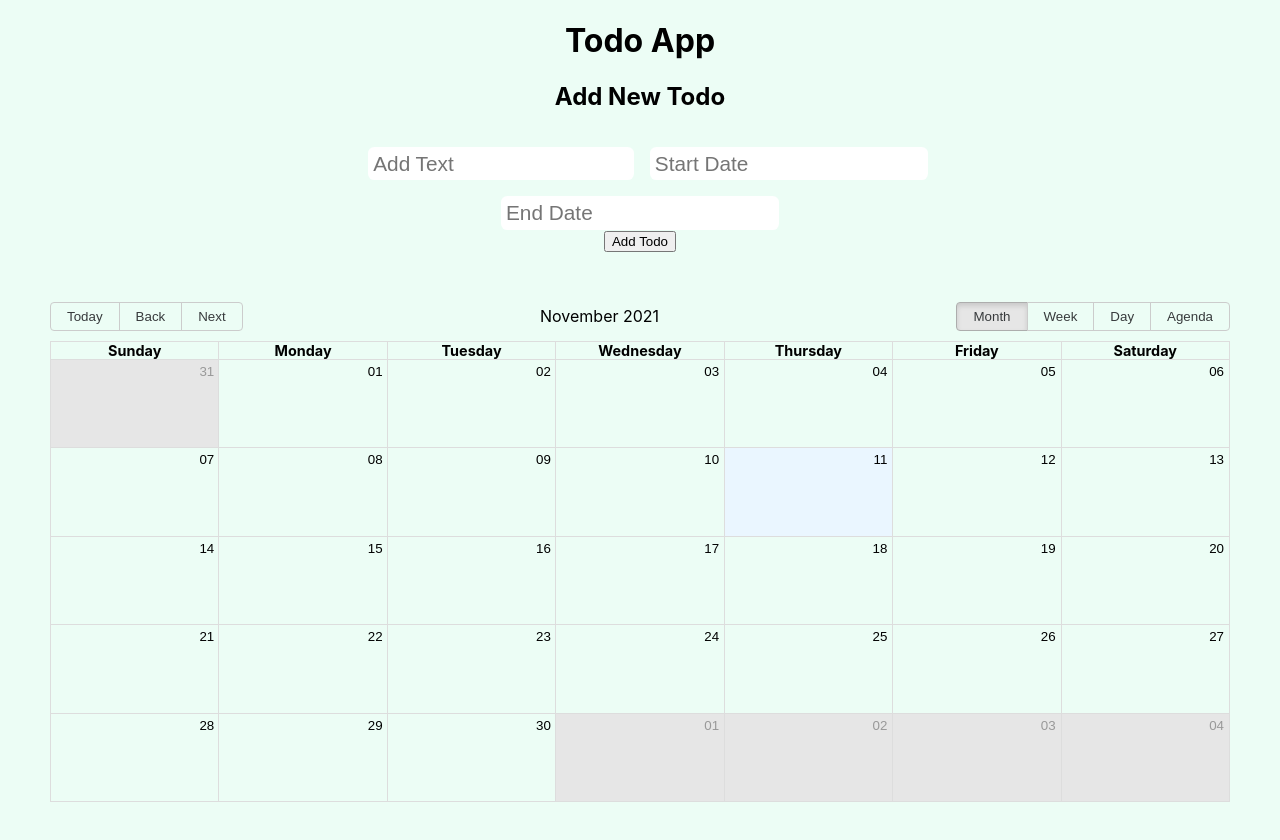
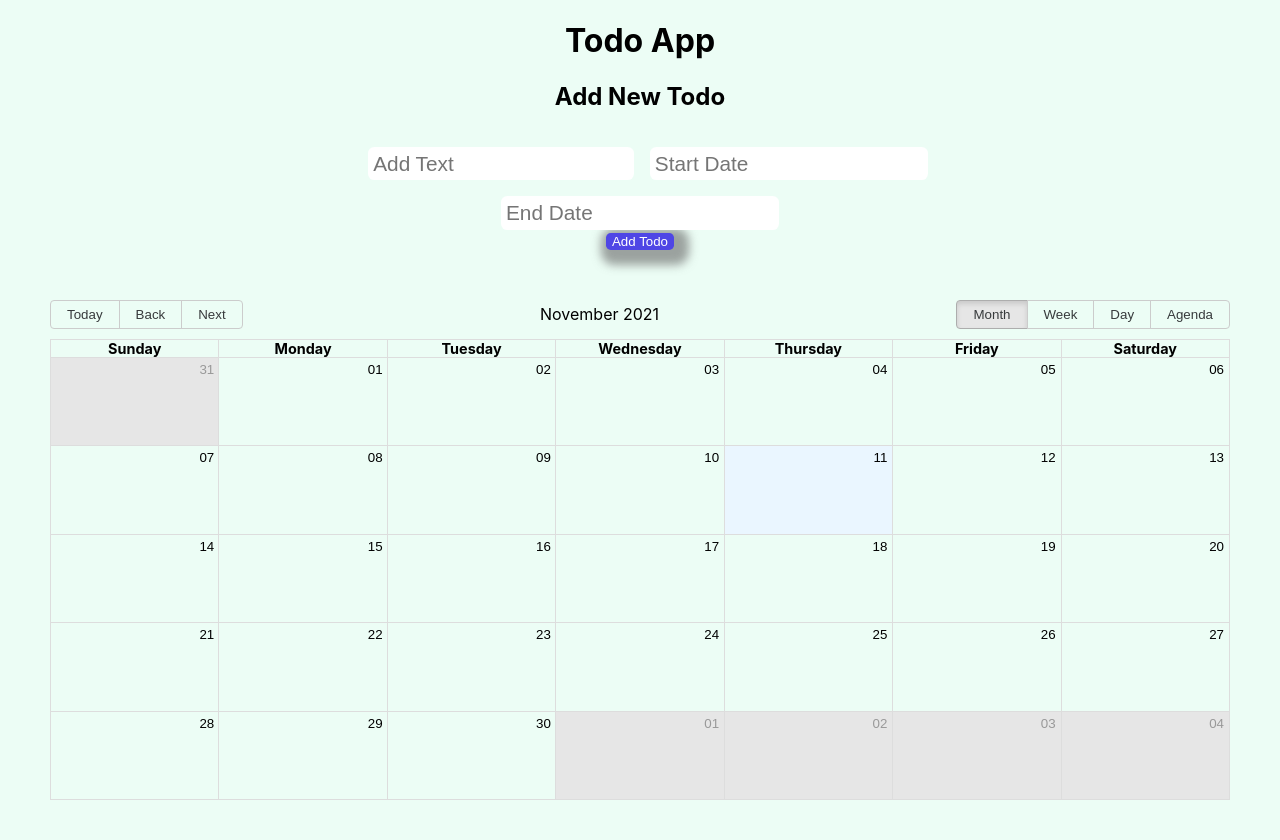
Before and after one commit to biswat/todo_app, a React (Create React App) app: page / in a window 1280 px wide. Shown: the top 840 px of the page. Built offline with nearby package versions, Linux system fonts and the light colour scheme.

Commit message:
feat: added button css

```diff
--- a/src/App.css
+++ b/src/App.css
@@ -12,3 +12,15 @@ input{
   border-radius: 0.4rem;
   border: 0px;
 }
+
+.addTodoBtn{
+  background-color: #4F46E5;
+  color: #fff;
+  border-radius: 0.3rem;
+  border: 0px;
+  box-shadow: 5px 5px 10px 10px rgba(97, 96, 96, 0.582);
+}
+
+.addTodoBtn:active{
+  transform: scale(0.98);
+}
--- a/src/App.js
+++ b/src/App.js
@@ -47,7 +47,7 @@ function App() {
                 <br/>
                 <DatePicker placeholderText="End Date" style={{ margin: "0.7rem" }} selected={newEvent.end} onChange={(end) => setNewEvent({ ...newEvent, end })} />
                 <br/>
-                <button stlye={{ margin: "1rem", padding: "0.3rem", fontSize: "1.3rem", backgroundColor:"#8B5CF6", color:"#fff"}} onClick={handleAddEvent}>
+                <button className="addTodoBtn" stlye={{ margin: "1rem", padding: "0.4rem", fontSize: "1.3rem", backgroundColor:"#8B5CF6", color:"#fff"}} onClick={handleAddEvent}>
                     Add Todo
                 </button>
             </div>
```
